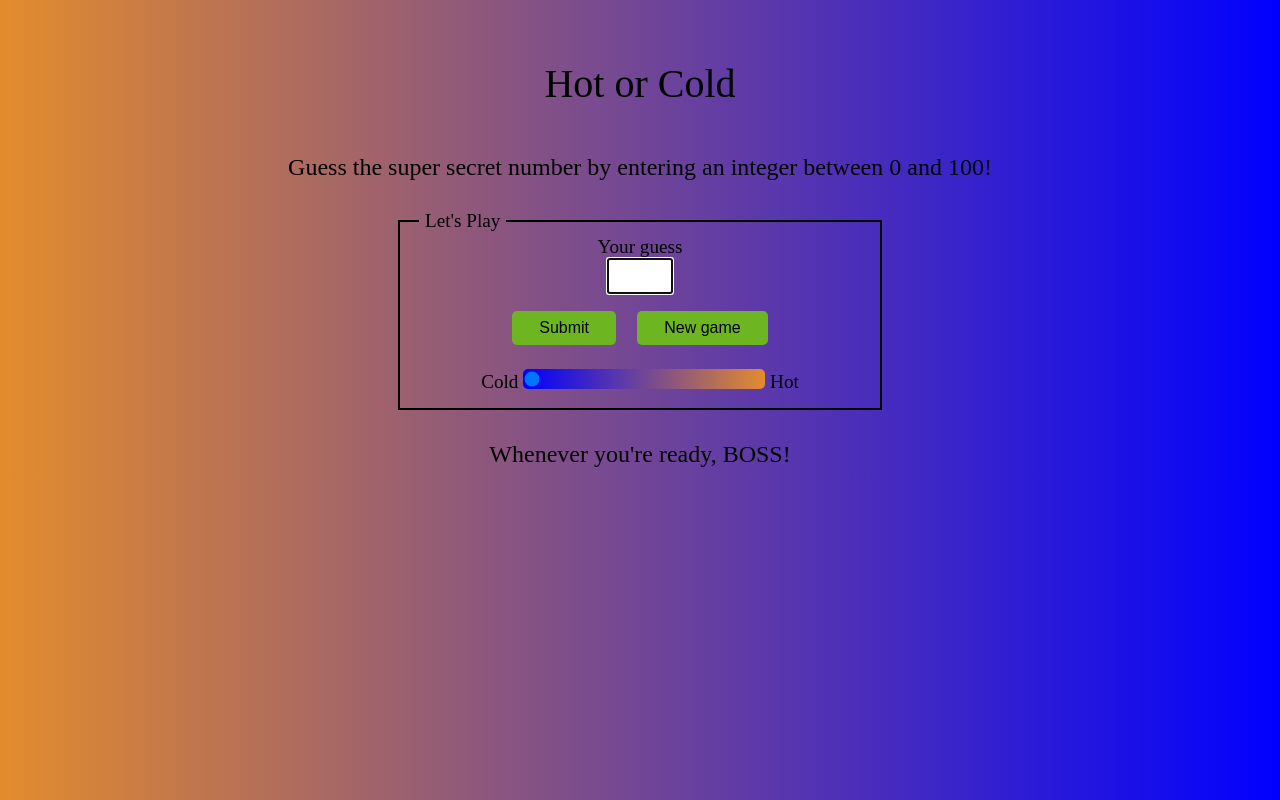
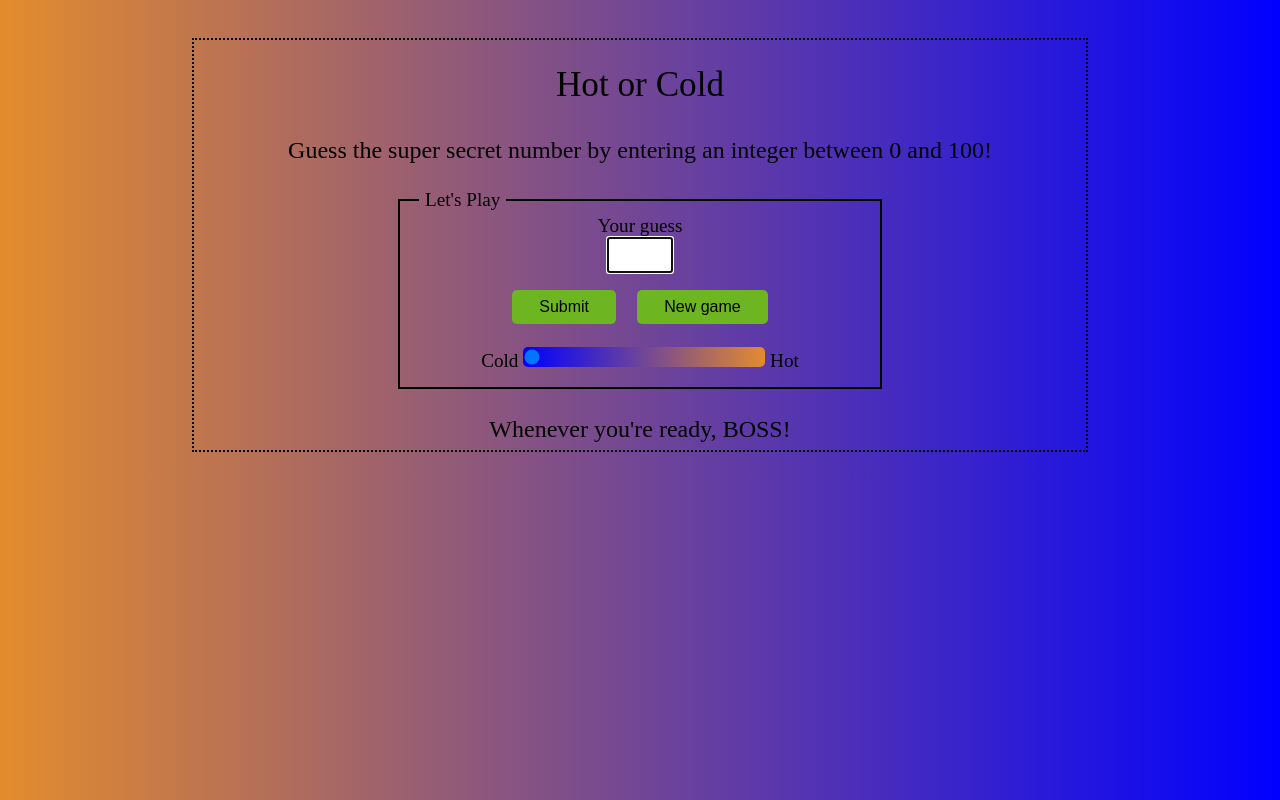
Before and after one commit to andela-calim/hot-or-cold, a plain HTML site: page index.html in a window 1280 px wide. Drawn offline with Linux system fonts and the light colour scheme.

Commit message:
css edit final

```diff
--- a/css/main.css
+++ b/css/main.css
@@ -10,16 +10,19 @@ body {
 	text-align: center;
 	font-size: 1.2rem;
 	color: #000;
-
-	/*background-color: purple;*/
 	background-image: -webkit-linear-gradient(left, blue, #E38C2D);
   background: -o-linear-gradient(left, blue, #E38C2D);
   background: -moz-linear-gradient(left, blue, #E38C2D);
   background: linear-gradient(to left, blue , #E38C2D);
 }
 
+#container {
+	border: 2px dotted #000;
+	margin: 2% 15%;
+}
+
 h1 {
-	font-size: 2.5rem;
+	font-size: 2.2rem;
 	margin: 1%;
 	padding: 2%;
 }
```
